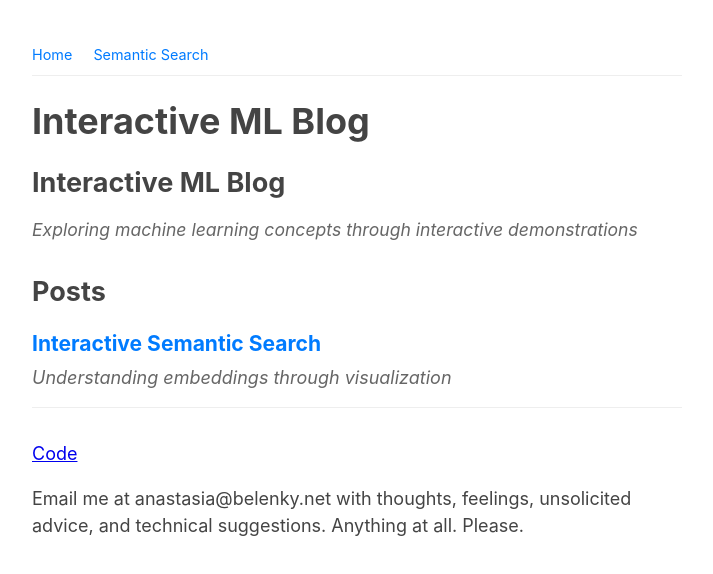
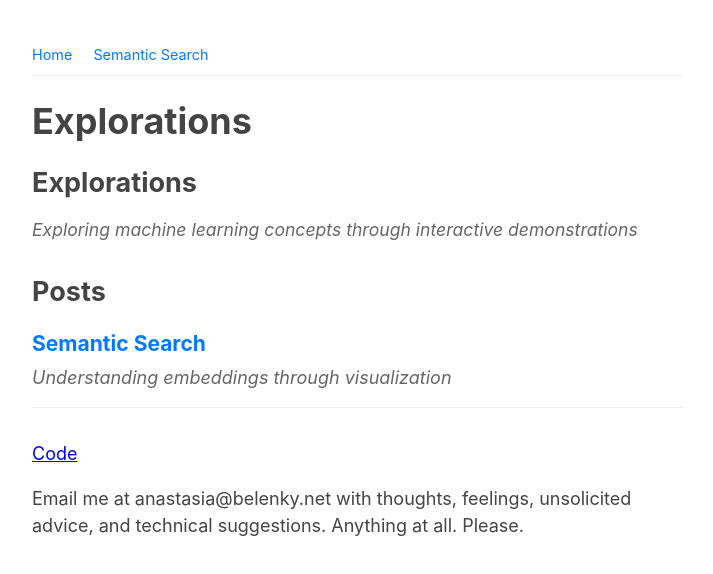
Before and after one commit to AnastasiaBelenkii/browser-embed, a SvelteKit app: page / in a window 1280 px wide. Shown: the top 574 px of the page, without its empty margins (283-996 px from the left). Built offline with nearby package versions, Linux system fonts and the light colour scheme.

Commit message:
fixup! chore: deleting unused files and adjusting titles etc

```diff
--- a/src/routes/+layout.svelte
+++ b/src/routes/+layout.svelte
@@ -13,7 +13,7 @@
     <a href="{base}/">Home</a>
     <a href="{base}/semantic-search">Semantic Search</a>
   </nav>
-  <h1 class="title">Interactive ML Blog</h1>
+  <h1 class="title">Explorations</h1>
 </header>
 
 <article class="content">
--- a/src/routes/+page.svelte
+++ b/src/routes/+page.svelte
@@ -4,18 +4,18 @@
   const posts = [
     {
       slug: 'semantic-search',
-      title: 'Interactive Semantic Search',
+      title: 'Semantic Search',
       description: 'Understanding embeddings through visualization'
     }
   ];
 </script>
 
 <svelte:head>
-  <title>Interactive ML Blog</title>
+  <title>Explorations</title>
 </svelte:head>
 
 <header class="post-header">
-  <h1 class="post-title">Interactive ML Blog</h1>
+  <h1 class="post-title">Explorations</h1>
   <p class="post-description">Exploring machine learning concepts through interactive demonstrations</p>
 </header>
 
```
